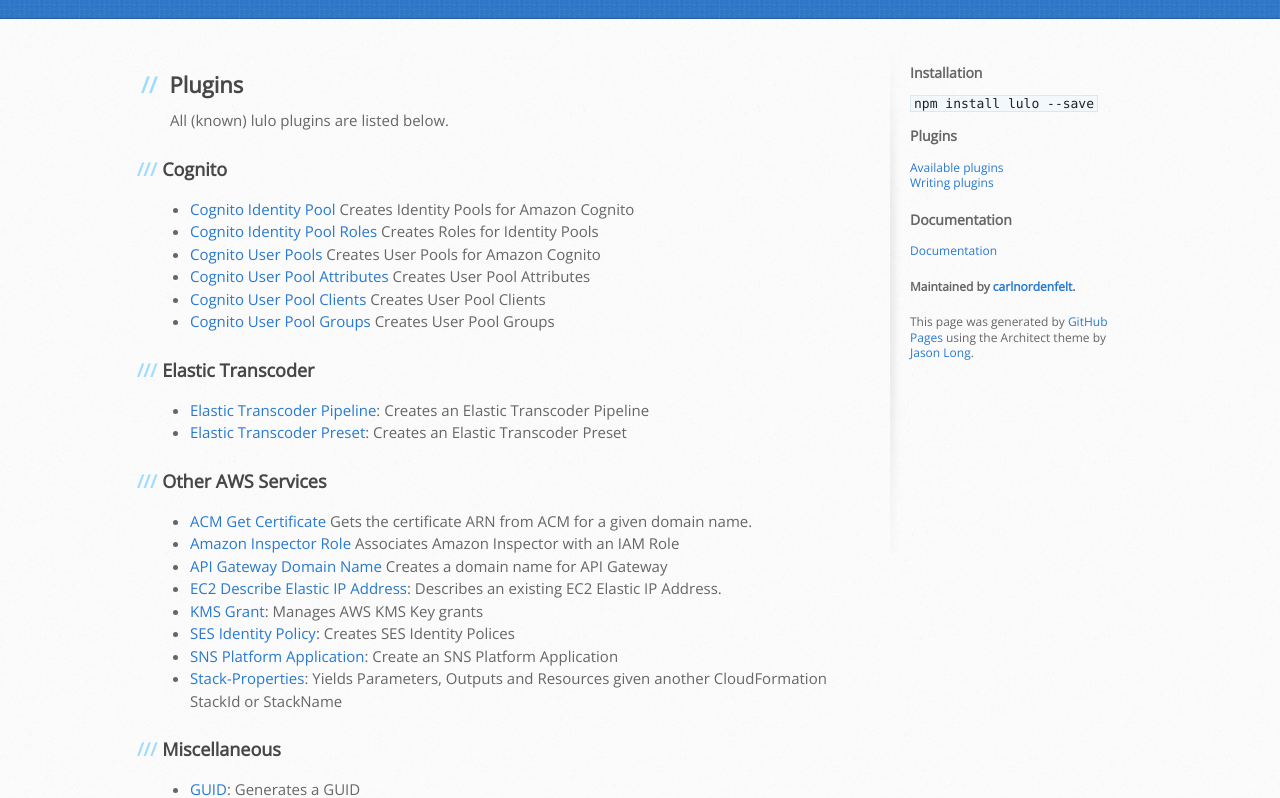
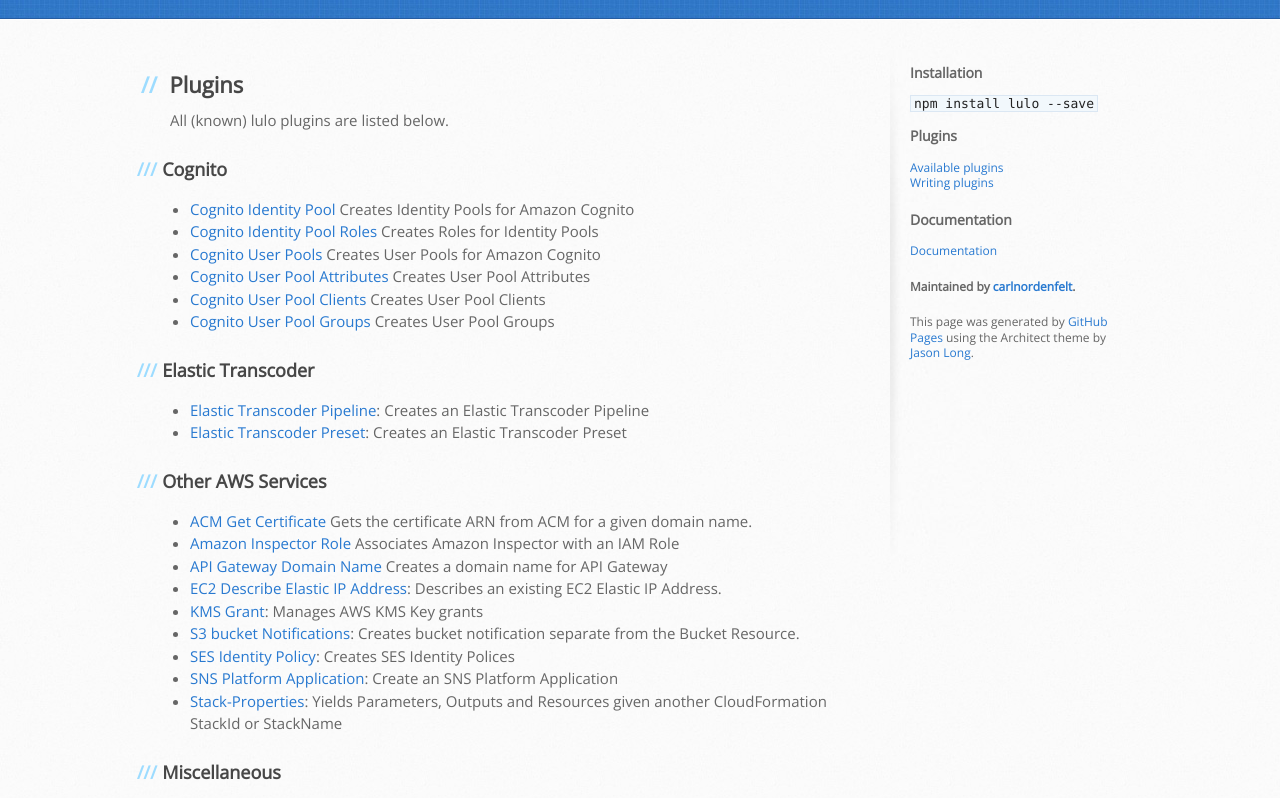
Before and after one commit to By-Nordenfelt-AB/lulo, a plain HTML site: page plugins.html in a window 1280 px wide. Shown: the part 216-1014 px from the top of the page. Drawn offline with nearby package versions, Linux system fonts and the light colour scheme.

Commit message:
Update plugins.html

```diff
--- a/plugins.html
+++ b/plugins.html
@@ -90,6 +90,9 @@
                     Manages AWS KMS Key grants
                 </li>
                 <li>
+                    <a href="https://github.com/carlnordenfelt/lulo-plugin-s3-bucket-notification">S3 bucket Notifications</a>:
+                    Creates bucket notification separate from the Bucket Resource.
+                <li>
                     <a href="https://www.npmjs.com/package/lulo-plugin-ses-identity-policy">SES Identity Policy</a>:
                     Creates SES Identity Polices
                 </li>
```
